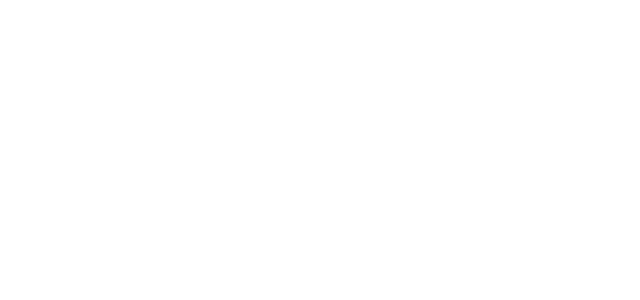
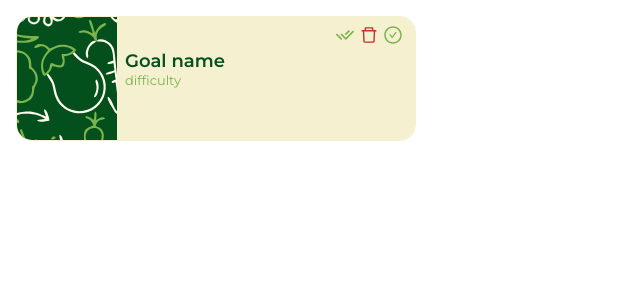
Before and after one commit to flp-ads/health-stay, a React (Create React App) app: page /groups in a window 1280 px wide. Shown: the top 300 px of the page, without its empty margins (0-640 px from the left). Built offline with nearby package versions, Linux system fonts and the light colour scheme.

Commit message:
feat: goals card added

```diff
--- /dev/null
+++ b/src/components/Goals_Card/card.style.js
@@ -0,0 +1,81 @@
+import styled from "styled-components";
+import CardImage from '../../assets/card_dark.svg';
+
+export const Container = styled.div`
+    display: flex;
+    flex-flow: row nowrap;
+    align-items: stretch;
+
+    width: 280px;
+    height: 125px;
+
+    margin: 1rem;
+
+    border: 1px solid var(--vanilla);
+    border-radius: 16px;
+    box-sizing: border-box;
+
+    overflow: hidden;
+
+    @media (min-width: 768px) {
+
+        width: 400px;
+
+    }
+`
+
+export const ImageContainer = styled.div`
+    background: url(${CardImage}) no-repeat center, var(--dark-green);
+    width: 100px;
+
+`
+
+export const ContentContainer = styled.div`
+    display: flex;
+    flex-flow: column nowrap;
+    box-sizing: border-box;
+
+    padding: 8px;
+    width: calc(100% - 100px);
+
+    background-color: var(--vanilla);
+
+    font-size: var(--card-text-size);
+
+    header {
+        width: 100%;
+        display: flex;
+        flex-flow: row nowrap;
+        justify-content: flex-end;
+
+        button {
+            font-size: 20px;
+            outline: none;
+            background: transparent;
+            border: none;
+            margin-right: 4px;
+        }
+
+        .achieved {
+            color: var(--light-green);
+        }
+
+        .completed {
+            color: var(--light-green);
+        }
+
+        .delete {
+            color: var(--red);
+        }
+    }
+
+    h4 {
+        color: var(--dark-green);
+        font-size: var(--card-title-size);
+    }
+
+    p {
+        color: var(--light-green);
+    }
+
+`
--- /dev/null
+++ b/src/components/Goals_Card/index.jsx
@@ -0,0 +1,35 @@
+import { Container, ContentContainer, ImageContainer } from './card.style';
+import { RiCheckDoubleFill } from "react-icons/ri";
+import { AiOutlineCheckCircle, AiOutlineDelete } from 'react-icons/ai';
+
+const GoalsCard = () => {
+
+    return (
+        <Container>
+            <ImageContainer />
+
+            <ContentContainer>
+                <header>
+                    <button
+                        className='completed'>
+                        <RiCheckDoubleFill />
+                    </button>
+                    <button
+                        className='delete'>
+                        <AiOutlineDelete />
+                    </button>
+                    <button
+                        className='achieved'>
+                        <AiOutlineCheckCircle />
+                    </button>
+                </header>
+
+                <h4>Goal name</h4>
+                <p>difficulty</p>
+
+            </ContentContainer>
+        </Container>
+    )
+}
+
+export default GoalsCard
--- a/src/pages/Groups/index.jsx
+++ b/src/pages/Groups/index.jsx
@@ -1,7 +1,9 @@
+import GoalsCard from "../../components/Goals_Card"
+
 const Groups = () => {
     return (
         <div>
-
+            <GoalsCard />
         </div>
     )
 }
```
Also changed, not shown: src/components/Global_Input/input.style.js (added, +24 -0 lines).
